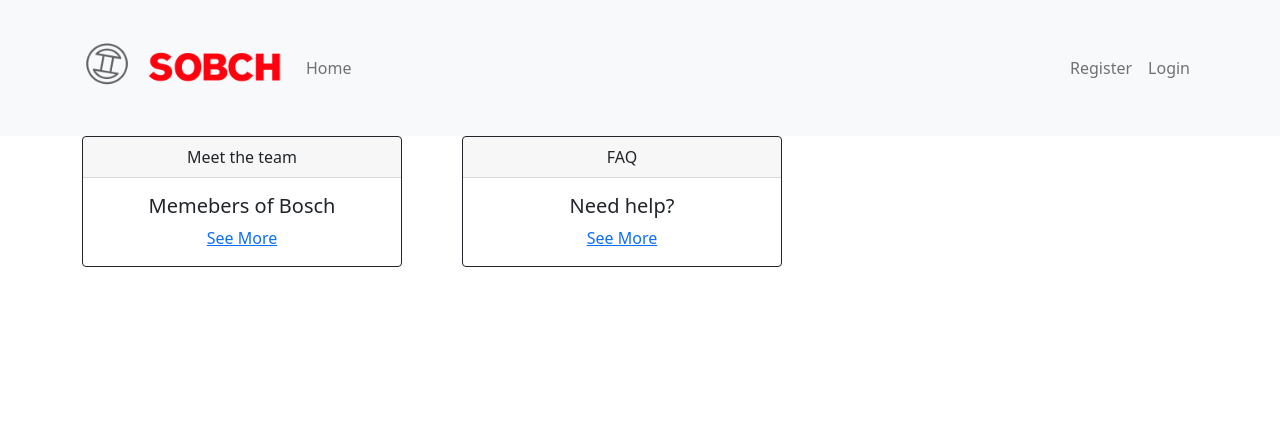
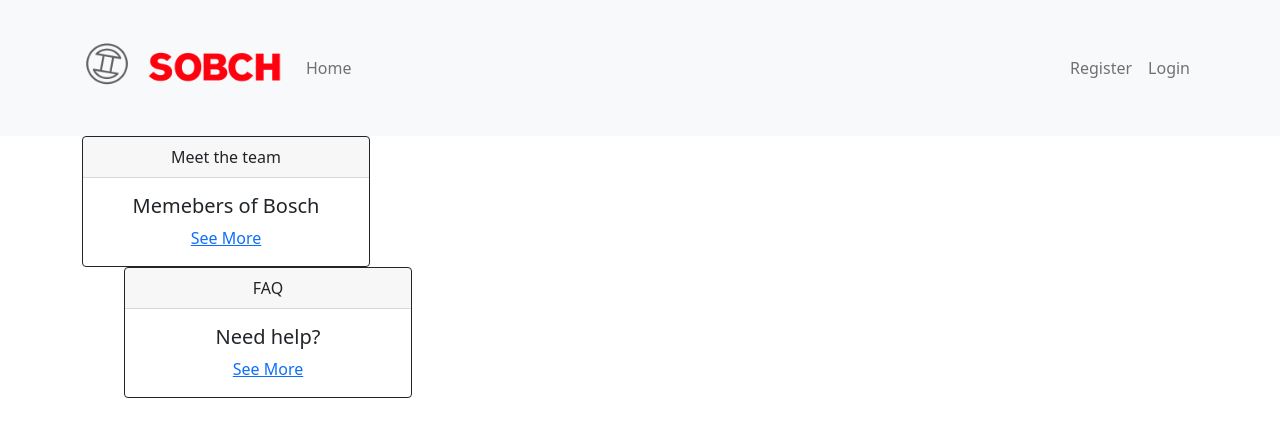
Before and after one commit to moalshak/Sobch, a React (Create React App) app in the folder web/frontend/: page / in a window 1280 px wide. Shown: the top 436 px of the page. Built offline with nearby package versions, Linux system fonts and the light colour scheme.

Commit message:
my device display img

```diff
--- a/web/frontend/src/components/Home.tsx
+++ b/web/frontend/src/components/Home.tsx
@@ -12,23 +12,24 @@ function Home() {
             <div className="container">
 
             <div className="text-center">
-                <div className="row">
+                    <div className="row">
                     <div className="col-6 col-sm-4">
 
-                    <Card border="dark" style={{ width: '20rem' }}>
+                    <Card border="dark" style={{ width: '18rem' }}>
                         <Card.Header>Meet the team</Card.Header>
                             <Card.Body>
                                 <Card.Title>Memebers of Bosch</Card.Title>
                                 <a href="/team" className="card-link">See More</a>
                             </Card.Body>
                     </Card>
+                    </div>
 
     <br />
     </div>
 
             <div className="col-6 col-sm-4">
-
-                <Card border="dark" style={{ width: '20rem' }}>
+            <div className="col d-flex justify-content-center">
+                <Card border="dark" style={{ width: '18rem' }}>
                     <Card.Header>FAQ</Card.Header>
                         <Card.Body>
                             <Card.Title>Need help?</Card.Title>
@@ -37,11 +38,12 @@ function Home() {
                 </Card>
 
                 <br />
+                </div>
             </div>
         </div>
         </div>
         </div>
-        </div>
+
 
     );
 }
--- a/web/frontend/src/components/MyDevices.tsx
+++ b/web/frontend/src/components/MyDevices.tsx
@@ -136,7 +136,7 @@ function MyDevices() {
                             <Row>
                             <Card.Title>Device ID: {device.id}</Card.Title>
                             <br/>
-                            <img className="card-img-top" src="https://source.unsplash.com/daily" alt="Card Image Top"></img>
+                            <img className="card-img-top" src="./images/them1.jpg" alt="Card Image Top"></img>
 
                             <br/>
                             <Col>
```
Also changed, not shown: web/frontend/public/images/them1.jpg (added), web/frontend/public/images/therm1.jpg (deleted).
